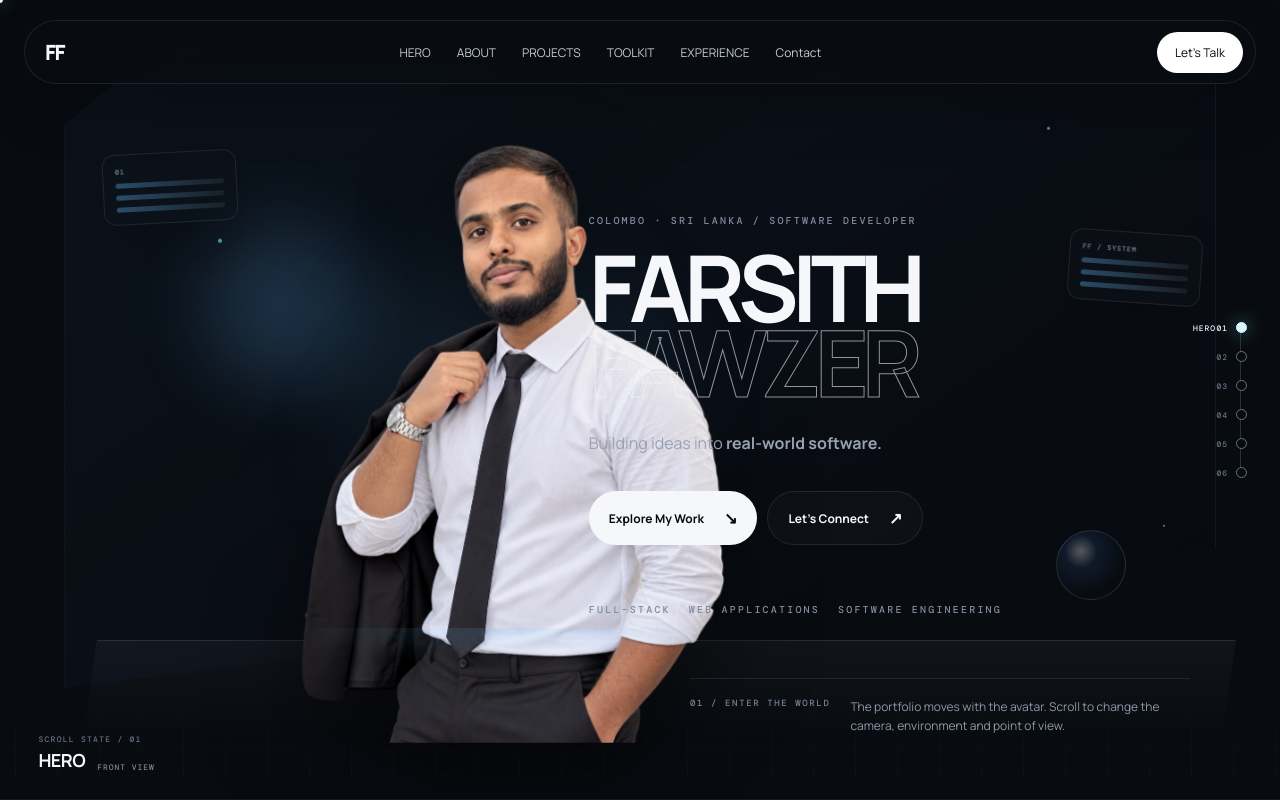
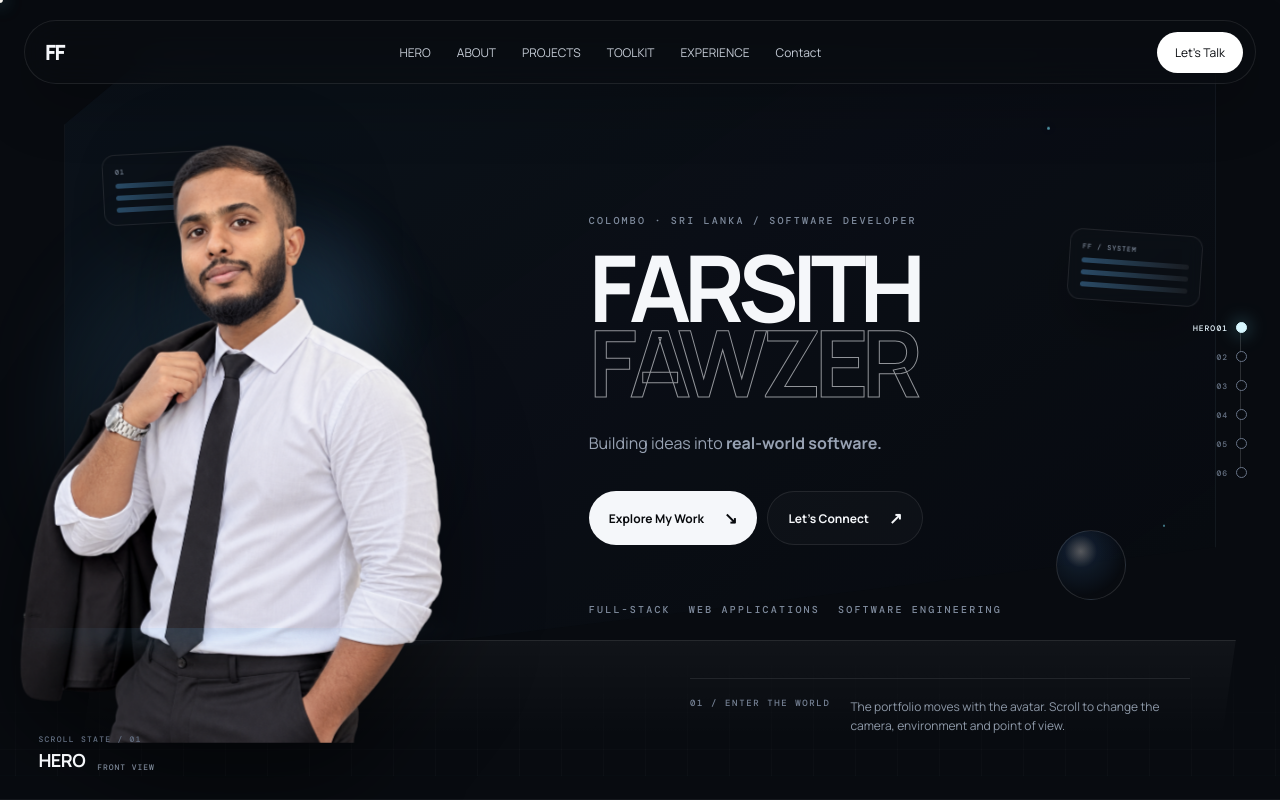
Before and after one commit to ff786/farsith-portfolio, a Next.js app: page / in a window 1280 px wide. Shown: the top 800 px of the page. Built offline with nearby package versions, Linux system fonts and the light colour scheme.

Commit message:
Refine cinematic avatar lane choreography

```diff
--- a/src/components/portfolio/avatar-stage.tsx
+++ b/src/components/portfolio/avatar-stage.tsx
@@ -22,8 +22,10 @@ function AvatarFrame({ stage, index, progress }: { stage: typeof journeyStages[n
 function ProjectEnvironment({ progress, activeStage }: { progress: MotionValue<number>; activeStage: number }) {
   const opacity = useTransform(progress, [0.28, 0.36, 0.46, 0.54], [0, 1, 1, 0]);
   const y = useTransform(progress, [0.28, 0.46, 0.54], [28, 0, -18]);
+  const x = useTransform(progress, [0.28, 0.36, 0.46, 0.54], ['8vw', '0vw', '-18vw', '-10vw']);
   const rotate = useTransform(progress, [0.28, 0.46, 0.54], [-2, 0, 2]);
-  return <motion.div className="project-environment" style={{ opacity, y, rotateZ: rotate }} aria-hidden={activeStage !== 2}>
+  const scale = useTransform(progress, [0.28, 0.36, 0.46, 0.54], [0.92, 1, 1.02, 0.96]);
+  return <motion.div className="project-environment" style={{ opacity, x, y, scale, rotateZ: rotate }} aria-hidden={activeStage !== 2}>
     <div className="workbench-label"><span>03 / WORKBENCH</span><b>BUILD IN PROGRESS</b></div>
     <div className="workbench-window"><div className="workbench-top"><i /><i /><i /><span>farsith / project workspace</span></div>
       <div className="workbench-body"><div className="workbench-side"><b>PROJECTS</b>{projects.map((project, index) => <span key={project.id} className={index === 0 ? 'selected' : ''}>{project.id} · {project.title}</span>)}</div>
@@ -37,7 +39,10 @@ export function AvatarStage({ progress, activeStage }: { progress: MotionValue<n
   const avatarY = useTransform(progress, [0, 1], ['1%', '-3%']);
   const avatarScale = useTransform(progress, [0, 0.18, 0.42, 0.7, 1], [1, 1.035, 0.97, 1.055, 1]);
   const avatarRotate = useTransform(progress, [0, 0.2, 0.4, 0.62, 0.82, 1], [0, -1.5, 2.5, -3, 2, 0]);
-  const cameraX = useSpring(useTransform(progress, [0, 0.2, 0.4, 0.6, 0.8, 1], ['-15%', '15%', '-15%', '15%', '-15%', '15%']), { stiffness: 90, damping: 22, mass: 0.7 });
+  // The avatar travels between two deliberate viewport lanes. The motion is large enough
+  // to read as a composition change while the spring keeps the camera physically smooth.
+  const cameraXTarget = useTransform(progress, [0, 0.2, 0.4, 0.6, 0.8, 1], ['-28vw', '28vw', '-28vw', '28vw', '-28vw', '28vw']);
+  const cameraX = useSpring(cameraXTarget, { stiffness: 90, damping: 22, mass: 0.7 });
   const cameraZ = useSpring(useTransform(progress, [0, 0.2, 0.4, 0.6, 0.8, 1], [0, 18, 28, 18, 28, 0]), { stiffness: 80, damping: 24, mass: 0.8 });
   return <div className={`avatar-stage stage-${activeStage}`}><WorkspaceDecor progress={progress} /><ProjectEnvironment progress={progress} activeStage={activeStage} />
     <motion.div className="avatar-camera" style={{ x: cameraX, y: avatarY, scale: avatarScale, rotateY: avatarRotate, z: cameraZ }}><div className="avatar-halo" /><div className="avatar-floor" /><div className="avatar-image-stack">{journeyStages.map((stage, index) => <AvatarFrame key={stage.id} stage={stage} index={index} progress={progress} />)}</div></motion.div>
```
